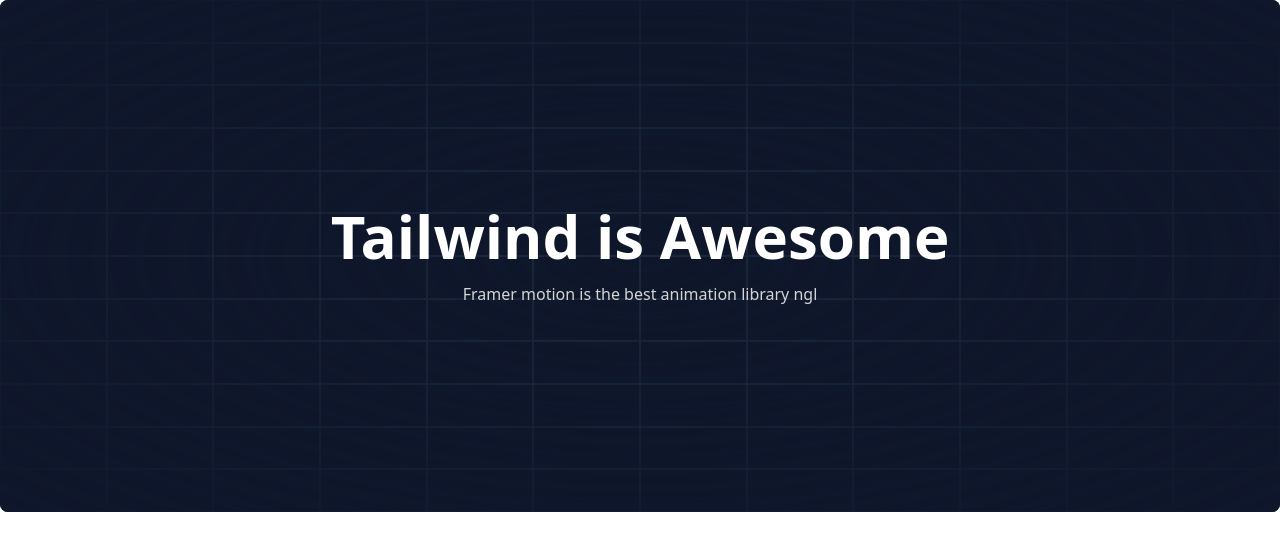
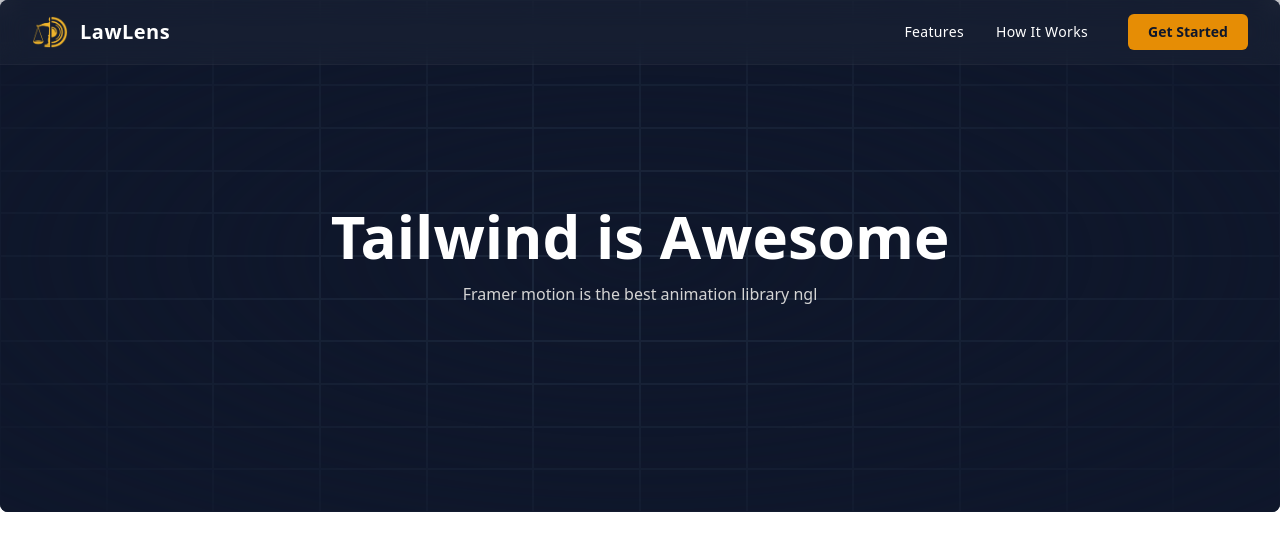
Before and after one commit to Suvanshsehgal/Law-Lens-Frontend, a React (Vite) app in the folder lawlens-frontend/: page / in a window 1280 px wide. Shown: the top 550 px of the page. Built offline with nearby package versions, Linux system fonts and the light colour scheme.

Commit message:
Complete navbar layout

```diff
--- a/lawlens-frontend/src/App.css
+++ b/lawlens-frontend/src/App.css
@@ -1 +1 @@
-@import "tailwindcss"
+@import "tailwindcss";
--- a/lawlens-frontend/src/App.jsx
+++ b/lawlens-frontend/src/App.jsx
@@ -1,9 +1,11 @@
 import React from 'react'
+import Navbar from './components/Navbar.jsx'
 import HeroBackgroundBoxes from './components/HeroBackgroundBoxes.jsx'
 function App() {
   return (
     <>
-      <HeroBackgroundBoxes />
+    <Navbar/>
+    <HeroBackgroundBoxes />
 
     </>
 
--- /dev/null
+++ b/lawlens-frontend/src/components/Navbar.jsx
@@ -0,0 +1,88 @@
+import React from "react";
+import logo from "../assets/Logo.png";
+
+function Navbar() {
+  return (
+    <nav className="
+      fixed top-0 w-full z-50
+      bg-white/3
+      backdrop-blur-md
+      border-b border-white/3
+      text-white
+    ">
+      <div className="max-w-7xl mx-auto px-4 sm:px-6 lg:px-8">
+        <div className="flex items-center justify-between h-16">
+
+          {/* Left: Logo + Brand */}
+          <div className="flex items-center space-x-3">
+            <img
+              src={logo}
+              alt="LawLens Logo"
+              className="w-9 h-9 object-contain"
+            />
+            <span className="text-xl font-playfair font-bold tracking-wide">
+              LawLens
+            </span>
+          </div>
+
+          {/* Right: Navigation + CTA */}
+          <div className="hidden md:flex items-center space-x-10">
+
+            {/* Navigation Links */}
+            <div className="flex items-center space-x-8">
+              <a
+                href="#features"
+                className="
+                  font-playfair
+                  text-sm
+                  tracking-wide
+                  transition-colors duration-300
+                  hover:text-amber-400
+                "
+              >
+                Features
+              </a>
+
+              <a
+                href="#how-it-works"
+                className="
+                  font-playfair
+                  text-sm
+                  tracking-wide
+                  transition-colors duration-300
+                  hover:text-amber-400
+                "
+              >
+                How It Works
+              </a>
+            </div>
+
+            {/* Combined Auth Button */}
+            <button
+              className="
+                font-playfair
+                text-sm
+                px-5 py-2
+                rounded-md
+                bg-amber-500/90
+                text-slate-900
+                font-semibold
+                transition-all duration-300 ease-out
+                hover:bg-amber-400
+                hover:shadow-lg
+                hover:shadow-amber-500/30
+                hover:scale-x-105
+                origin-center
+              "
+            >
+              Get Started
+            </button>
+
+          </div>
+        </div>
+      </div>
+    </nav>
+  );
+}
+
+export default Navbar;
--- a/lawlens-frontend/src/index.css
+++ b/lawlens-frontend/src/index.css
@@ -1 +1,8 @@
-@import "tailwindcss"
+@import url('https://fonts.googleapis.com/css2?family=Playfair+Display:wght@600;700&display=swap');
+
+
+@import "tailwindcss";
+
+.playfair {
+  font-family: 'Playfair Display', serif;
+}
--- /dev/null
+++ b/lawlens-frontend/tailwind.config.js
@@ -0,0 +1,12 @@
+/** @type {import('tailwindcss').Config} */
+export default {
+  content: ["./index.html", "./src/**/*.{js,ts,jsx,tsx}"],
+  theme: {
+    extend: {
+      fontFamily: {
+        playfair: ["'Playfair Display'", "serif"],
+      },
+    },
+  },
+  plugins: [],
+};
```
Also changed, not shown: lawlens-frontend/src/assets/Logo.png (added).
